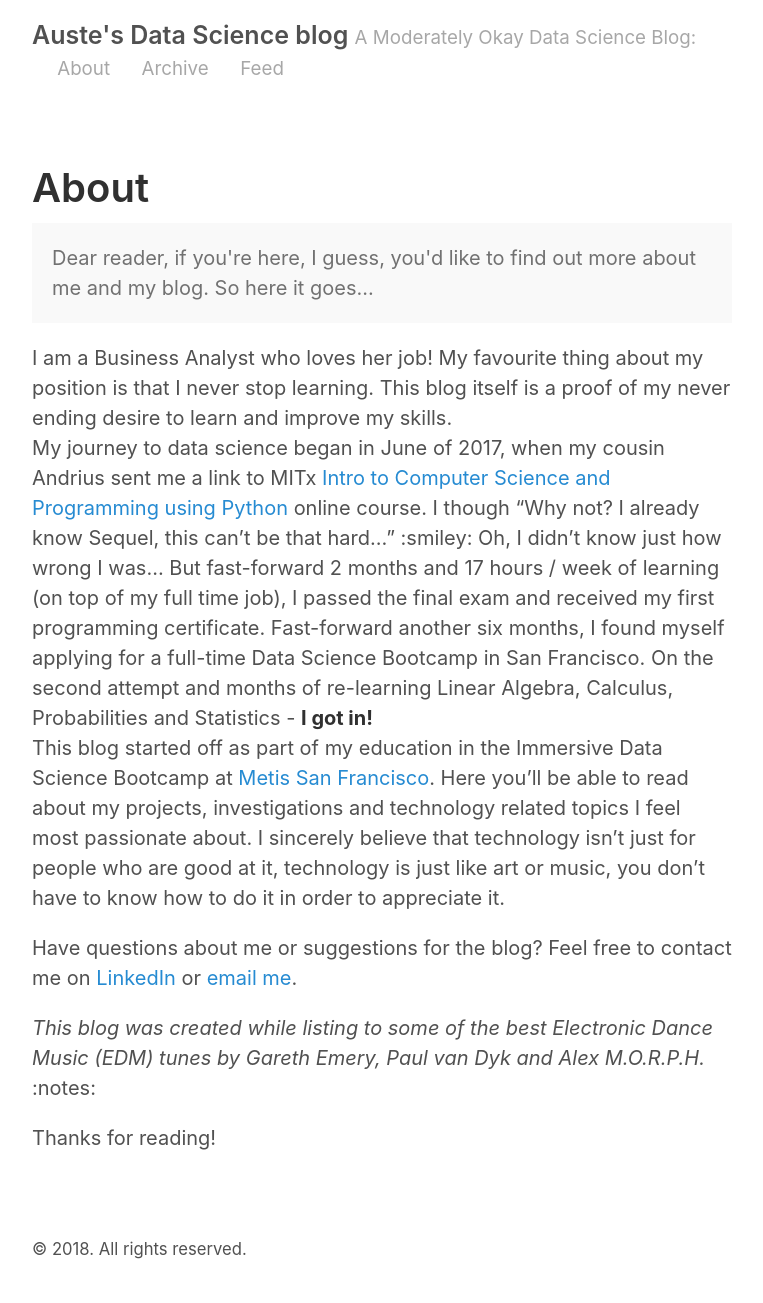
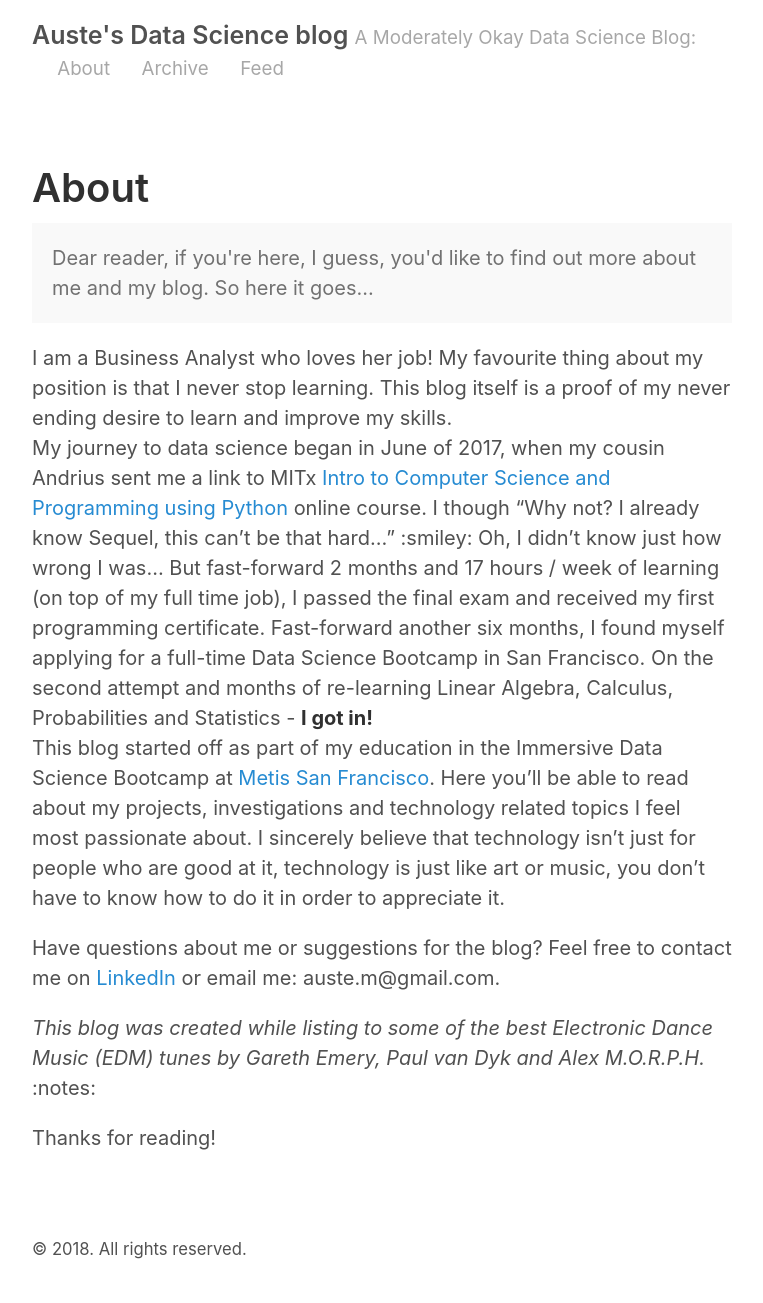
Before and after one commit to Auste1989/Auste1989.github.io, a Jekyll site: the page built from about.md, in a window 1280 px wide. Shown: the whole page, without its empty margins (258-1021 px from the left). Built offline with Jekyll 4.4.1, drawn with Linux system fonts in a browser that asks for light colours.

Commit message:
Final version, for now

```diff
--- a/about.md
+++ b/about.md
@@ -15,7 +15,7 @@ Fast-forward another six months, I found myself applying for a full-time Data Sc
  This blog started off as part of my education in the Immersive Data Science Bootcamp at [Metis San Francisco](https://www.thisismetis.com/). Here you'll be able to read about my projects, investigations and technology related topics I feel most passionate about.
 I sincerely believe that technology isn't just for people who are good at it, technology is just like art or music, you don't have to know how to do it in order to appreciate it.
 
-Have questions about me or suggestions for the blog? Feel free to contact me on [LinkedIn](https://www.linkedin.com/in/auste-mastaviciute-59a58a54/) or [email me](auste.m@gmail.com).
+Have questions about me or suggestions for the blog? Feel free to contact me on [LinkedIn](https://www.linkedin.com/in/auste-mastaviciute-59a58a54/) or email me: auste.m@gmail.com.
 
 *This blog was created while listing to some of the best Electronic Dance Music (EDM) tunes by Gareth Emery, Paul van Dyk and Alex M.O.R.P.H.* :notes:
 
```
